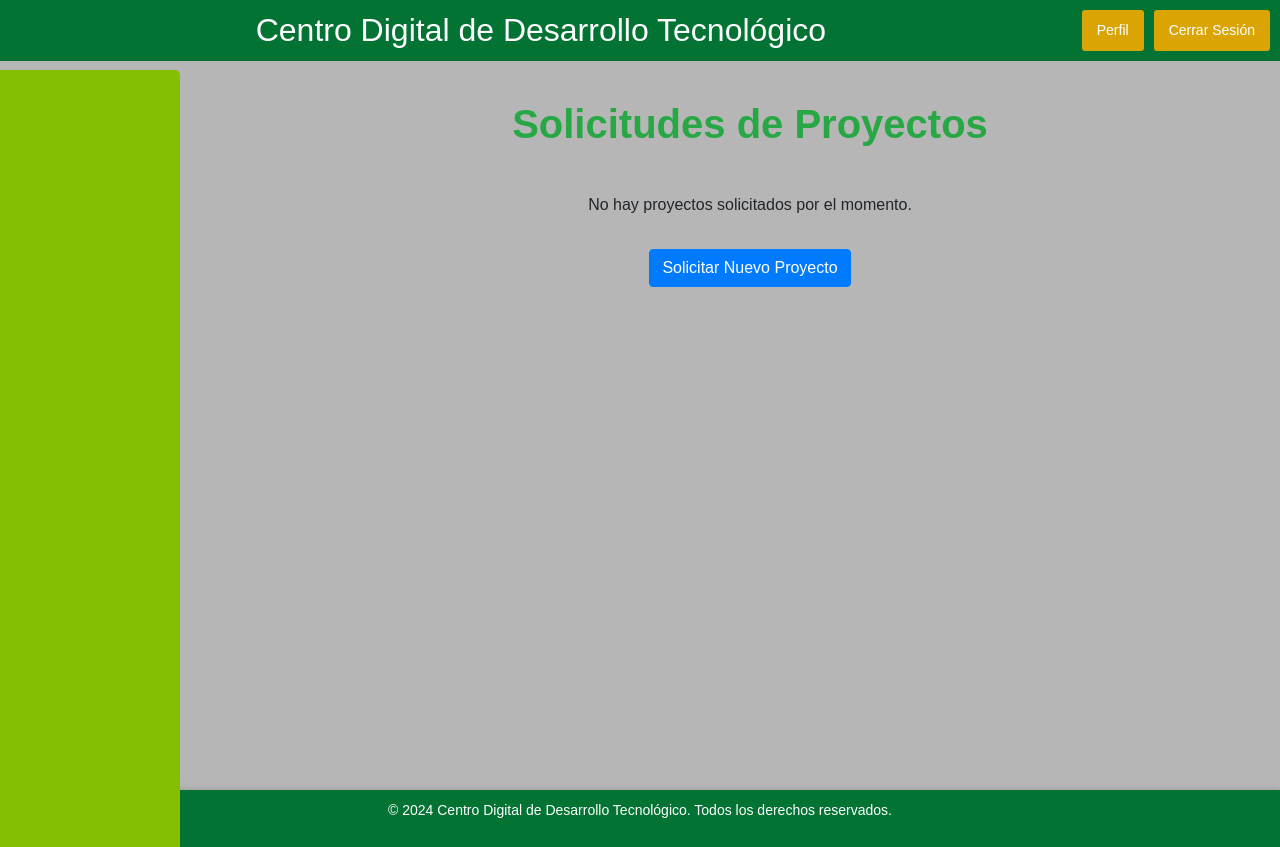
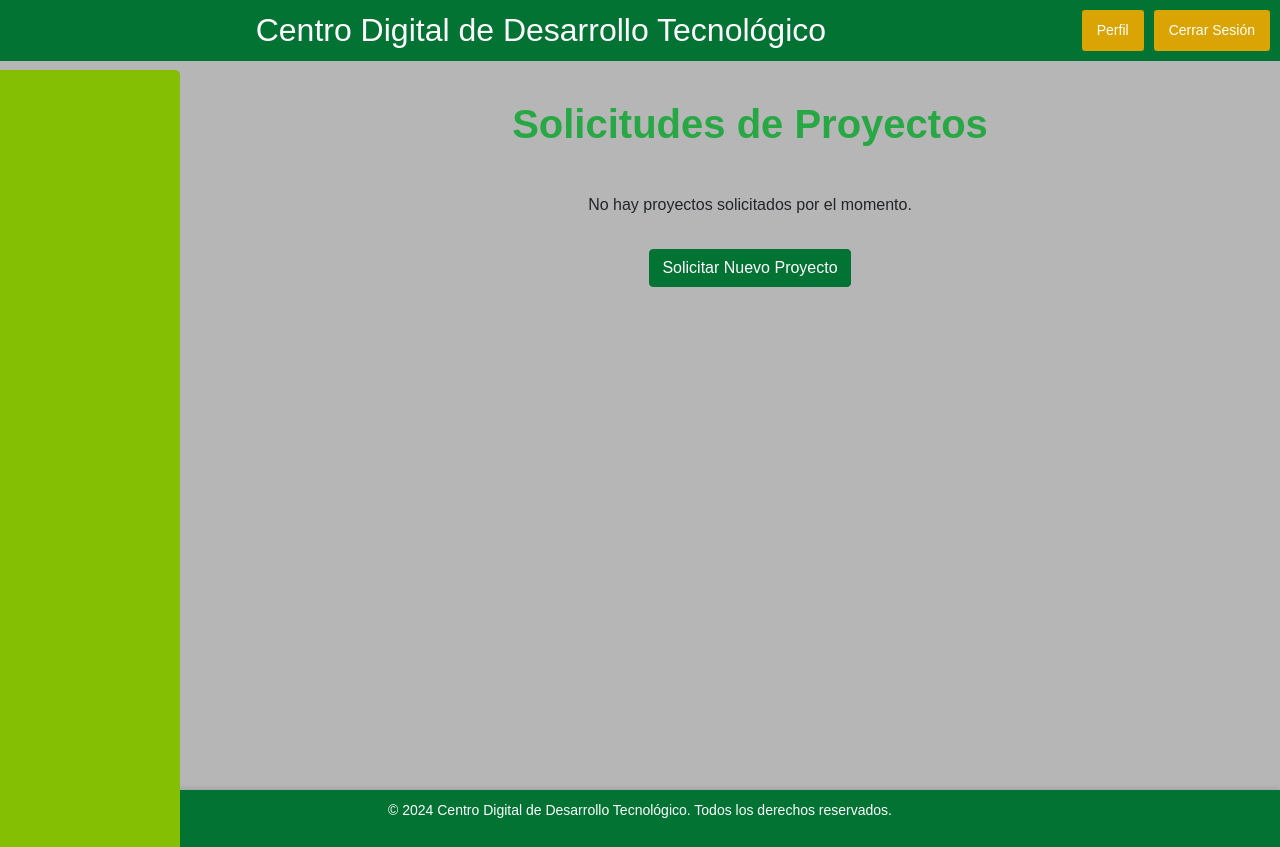
Before and after one commit to makyp/CentroDigital, a Flask app: page /solicitudes in a window 1280 px wide. Run offline with Flask 3, Linux system fonts and the light colour scheme; some libraries are stand-ins or nearby versions.

Commit message:
Diseño empresa

```diff
--- a/src/templates/solicitud_proyecto.html
+++ b/src/templates/solicitud_proyecto.html
@@ -7,7 +7,7 @@ Solicitud de Proyecto
 {% block content %}
 <div class="container mt-5">
     <div class="col-md-8 offset-md-2">
-        <h2 class="text-center" style="color: #027333;">Solicitar Nuevo Proyecto</h2>
+        <h1>Solicitar Nuevo Proyecto</h1>
 
         {% with messages = get_flashed_messages() %}
             {% if messages %}
--- a/src/templates/ver_solicitudes.html
+++ b/src/templates/ver_solicitudes.html
@@ -89,7 +89,7 @@ Proyectos Solicitados
         {% endif %}
 
         <div class="text-center">
-            <a href="{{ url_for('solicitar_proyecto') }}" class="btn btn-primary mt-3">Solicitar Nuevo Proyecto</a>
+            <a href="{{ url_for('solicitar_proyecto') }}" class="btn btn-success mt-3">Solicitar Nuevo Proyecto</a>
         </div>
     </div>
 </div>
```
